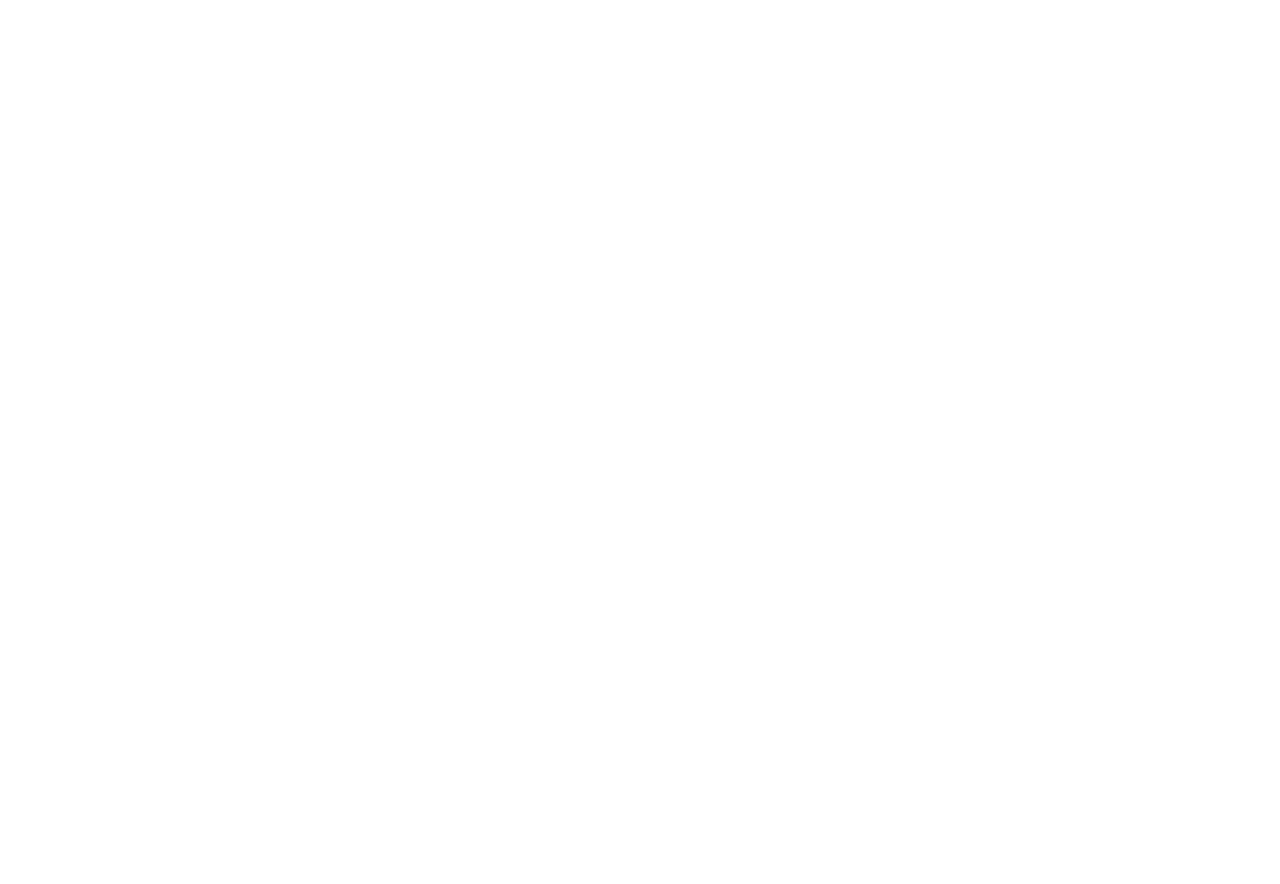
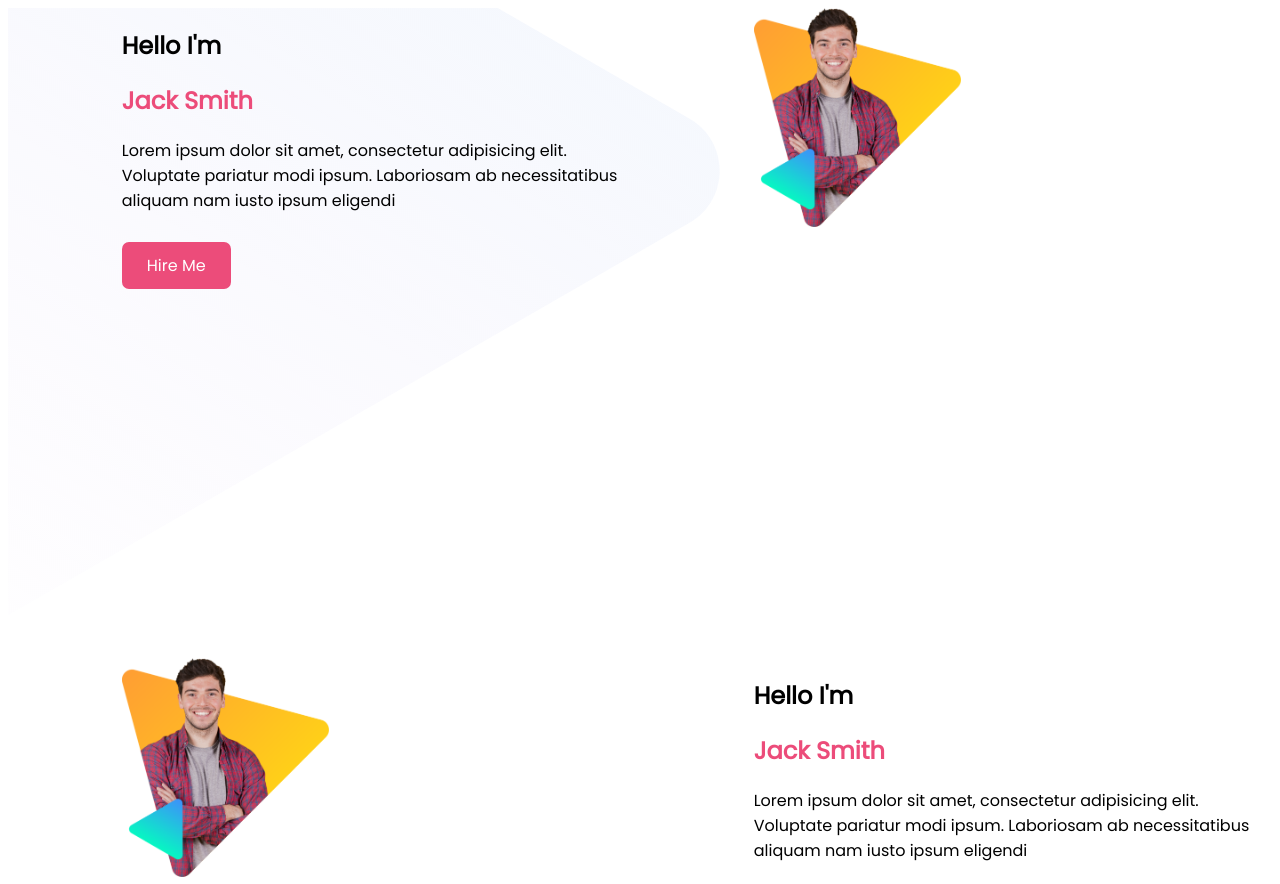
Before and after one commit to Hanif-Elv/personal-website, a plain HTML site: page index.html in a window 1280 px wide. Before the commit the page ends 800 px from the top, so only its background shows below. Drawn offline with Linux system fonts and the light colour scheme.

Commit message:
added another section

```diff
--- a/index.html
+++ b/index.html
@@ -4,8 +4,32 @@
   <meta charset="UTF-8">
   <meta name="viewport" content="width=device-width, initial-scale=1.0">
   <title>personal-website-making</title>
+  <link href="https://fonts.googleapis.com/css2?family=Poppins&display=swap" rel="stylesheet">
+  <link rel="stylesheet" href="style.css">
 </head>
 <body>
-
+    <section class="container-1">
+        <div class="half-width">
+          <h2>Hello I'm</h2>
+          <h1 class="text-deco">Jack Smith</h1>
+          <p>Lorem ipsum dolor sit amet, consectetur adipisicing elit. Voluptate pariatur modi ipsum. Laboriosam ab necessitatibus aliquam nam iusto ipsum eligendi</p>
+          <div class="whl-box">
+            <a target="_blank" class="btn-style" href="https://www.linkedin.com/in/altezz/">Hire Me</a>
+          </div>
+        </div>
+        <div class="half-width">
+          <img src="images/peter.png" alt="">
+        </div>
+    </section>
+    <section>
+        <div class="half-width">
+          <img src="images/peter.png" alt="">
+        </div>
+        <div class="half-width">
+          <h2>Hello I'm</h2>
+          <h1 class="text-deco">Jack Smith</h1>
+          <p>Lorem ipsum dolor sit amet, consectetur adipisicing elit. Voluptate pariatur modi ipsum. Laboriosam ab necessitatibus aliquam nam iusto ipsum eligendi</p>
+        </div>
+    </section>
 </body>
 </html>
--- a/style.css
+++ b/style.css
@@ -0,0 +1,40 @@
+body{
+  font-family: 'Poppins', sans-serif;
+
+}
+.container-1{
+  height: 500px;
+  background-image: url("images/header-bg.png");
+  background-repeat: no-repeat;
+  padding-bottom: 150px;
+}
+.half-width{
+  width: 41%;
+  float: left;
+  margin-left: 6%;
+  padding-left: 3%;
+  height: 60%;
+
+
+}
+
+.text-deco{
+  color: #EC4C7A;
+}
+.half-width img{
+  width: 40%;
+}
+.whl-box{
+  margin-top: 40px;
+}
+.btn-style{
+  text-decoration: none;
+  background-color: #EC4C7A;
+  color: white;
+  border-radius: 7px;
+  padding: 12px 25px;
+}
+
+.container-2{
+
+}
```
Also changed, not shown: images/biography-bg.png (added), images/footer-bg.png (added), images/header-bg.png (added), images/latest-work-bg.png (added), images/latest-work/work-1.png (added), images/latest-work/work-2.jpg (added), images/latest-work/work-3.jpg (added), images/peter.png (added), images/peter_dream.png (added), 1 other file.
